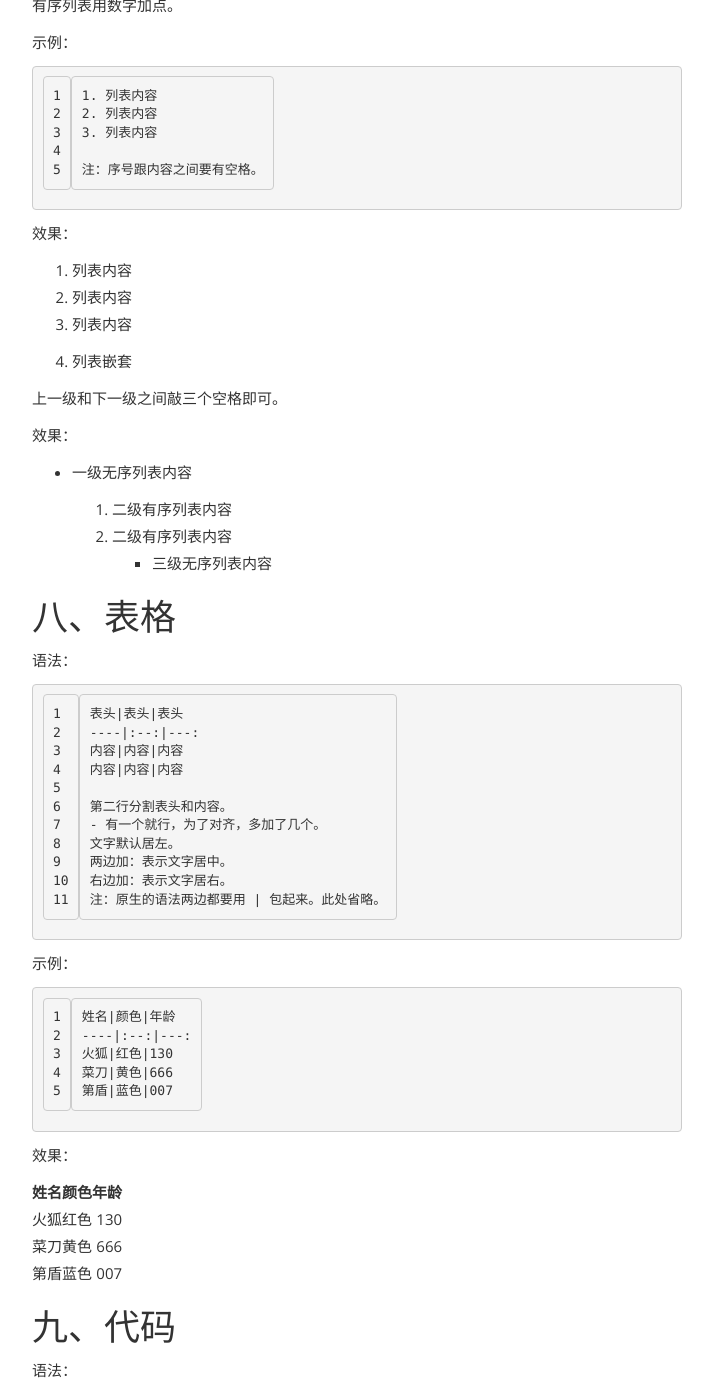
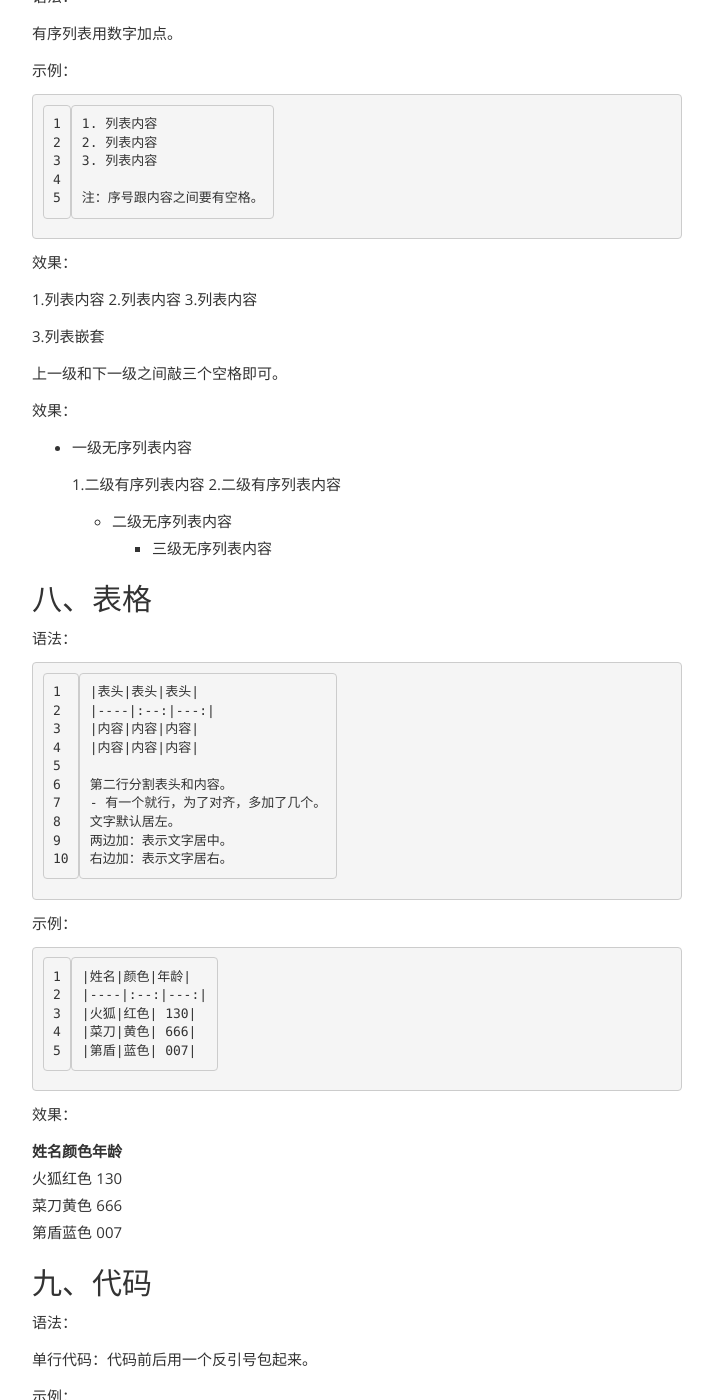
Before and after one commit to KarlBrian/karlbrian.github.io, a Jekyll site: the page built from _posts/2019-05-09-Markdown_Learning.md, in a window 1280 px wide and 1400 px high, scrolled down 4687 px. Shown: the whole window, without its empty margins (283-996 px from the left). Built offline with Jekyll 4.4.1, drawn with Linux system fonts in a browser that asks for light colours; some of the changed text lies outside the part shown.

Commit message:
Update 2019-05-09-Markdown_Learning.md

````diff
--- a/_posts/2019-05-09-Markdown_Learning.md
+++ b/_posts/2019-05-09-Markdown_Learning.md
@@ -10,7 +10,7 @@ Markdown 是一种可以使用普通文本编辑器编写的标记语言，通
 
 本篇文章以学习 markdown 语言为目的，尝试使用 markdown 的各个语法并记录。
 
-# 一、标题
+## 一、标题
 
 在想要设置为标题的文字前面加 # 来表示。
 一个 # 是一级标题，二个 # 是二级标题，以此类推。支持六级标题。
@@ -37,39 +37,47 @@ Markdown 是一种可以使用普通文本编辑器编写的标记语言，通
 ##### 这是五级标题
 ###### 这是六级标题
 
-# 二、字体
+## 二、字体
 
 * 斜体
+
 要倾斜的文字左右分别用一个 * 号包起来。
 
 * 加粗
+
 要加粗的文字左右分别用两个 * 号包起来。
 
 * 斜体加粗
+
 要倾斜和加粗的文字左右分别用三个 * 号包起来。
 
 * 删除线
+
 要加删除线的文字左右分别用两个 ~~ 号包起来。
 
 示例：
 
 ```
+*这是倾斜的文字*
 **这是加粗的文字**
-*这是倾斜的文字*`
 ***这是斜体加粗的文字***
 ~~这是加删除线的文字~~
 ```
 
 效果：
 
+*这是倾斜的文字*
+
 **这是加粗的文字**
-*这是倾斜的文字*`
+
 ***这是斜体加粗的文字***
+
 ~~这是加删除线的文字~~
 
-# 三、引用
+## 三、引用
 
 在引用的文字前加 > 即可。引用也可以嵌套，如加两个 >> 三个 >>> n个 >>>>>>>>>>。
+
 貌似可以一直加下去。
 
 示例：
@@ -86,7 +94,7 @@ Markdown 是一种可以使用普通文本编辑器编写的标记语言，通
 >>这是引用的内容
 >>>>>>>>>>这是引用的内容
 
-# 四、分割线
+## 四、分割线
 
 三个或者三个以上的 - 或者 * 都可以。
 
@@ -108,35 +116,37 @@ Markdown 是一种可以使用普通文本编辑器编写的标记语言，通
 
 可以看出来效果是一样的。
 
-# 五、图片
+## 五、图片
 
 语法：
 
+```
 ![图片alt](图片地址 ''图片title'')
 
 图片alt就是显示在图片下面的文字，相当于对图片内容的解释。
 图片title是图片的标题，当鼠标移到图片上时显示的内容。title可加可不加。
+```
 
 示例：
 
 ```
-![blockchain](https://ss0.bdstatic.com/70cFvHSh_Q1YnxGkpoWK1HF6hhy/it/
-u=702257389,1274025419&fm=27&gp=0.jpg "区块链")
+![blockchain](https://ss0.bdstatic.com/70cFvHSh_Q1YnxGkpoWK1HF6hhy/it/u=702257389,1274025419&fm=27&gp=0.jpg "区块链")
 ```
 
 效果：
 
-![blockchain](https://ss0.bdstatic.com/70cFvHSh_Q1YnxGkpoWK1HF6hhy/it/
-u=702257389,1274025419&fm=27&gp=0.jpg "区块链")
+![blockchain](https://ss0.bdstatic.com/70cFvHSh_Q1YnxGkpoWK1HF6hhy/it/u=702257389,1274025419&fm=27&gp=0.jpg "区块链")
 
 > 上传本地图片待解决
 
-# 六、超链接
+## 六、超链接
 
 语法：
 
+```
 [超链接名](超链接地址 "超链接title")
 title可加可不加。
+```
 
 示例：
 
@@ -148,9 +158,9 @@ title可加可不加。
 
 [百度](http://www.baidu.com)
 
-# 七、列表
+## 七、列表
 
-1. 无序列表
+1.无序列表
 
 语法:
 
@@ -172,7 +182,7 @@ title可加可不加。
    + 列表内容
    * 列表内容
 
-2. 有序列表
+2.有序列表
 
 语法：
 
@@ -190,11 +200,11 @@ title可加可不加。
 
 效果：
 
-   1. 列表内容
-   2. 列表内容
-   3. 列表内容
+   1.列表内容
+   2.列表内容
+   3.列表内容
 
-3. 列表嵌套
+3.列表嵌套
 
 上一级和下一级之间敲三个空格即可。
 
@@ -202,47 +212,47 @@ title可加可不加。
 
 * 一级无序列表内容
 
-   1. 二级有序列表内容
-   2. 二级有序列表内容
+   1.二级有序列表内容
+   2.二级有序列表内容
+   * 二级无序列表内容
       * 三级无序列表内容
 
-# 八、表格
+## 八、表格
 
 语法：
 
 ```
-表头|表头|表头
-----|:--:|---:
-内容|内容|内容
-内容|内容|内容
+|表头|表头|表头|
+|----|:--:|---:|
+|内容|内容|内容|
+|内容|内容|内容|
 
 第二行分割表头和内容。
 - 有一个就行，为了对齐，多加了几个。
 文字默认居左。
 两边加：表示文字居中。
 右边加：表示文字居右。
-注：原生的语法两边都要用 | 包起来。此处省略。
 ```
 
 示例：
 
 ```
-姓名|颜色|年龄
-----|:--:|---:
-火狐|红色|130
-菜刀|黄色|666
-第盾|蓝色|007
+|姓名|颜色|年龄|
+|----|:--:|---:|
+|火狐|红色| 130|
+|菜刀|黄色| 666|
+|第盾|蓝色| 007|
 ```
 
 效果：
 
-姓名|颜色|年龄
-----|:--:|---:
-火狐|红色|130
-菜刀|黄色|666
-第盾|蓝色|007
+|姓名|颜色|年龄|
+|----|:--:|---:|
+|火狐|红色| 130|
+|菜刀|黄色| 666|
+|第盾|蓝色| 007|
 
-# 九、代码
+## 九、代码
 
 语法：
 
@@ -263,12 +273,12 @@ title可加可不加。
 示例：
 
 ```
-```
-function fun(){
-  echo "这是一句非常牛逼的代码";
-}
-fun();
-```
+|```
+|function fun(){
+|  echo "这是一句非常牛逼的代码";
+|}
+|fun();
+|```
 ```
 
 效果：
@@ -279,30 +289,3 @@ function fun(){
 }
 fun();
 ```
-# 十、流程图
-
-语法：
-
-```
-```flow
-st=>start: 开始
-op=>operation: My Operation
-cond=>condition: Yes or No?
-e=>end
-st->op->cond
-cond(yes)->e
-cond(no)->op
-&```
-```
-
-效果：
-
-```flow
-st=>start: 开始
-op=>operation: My Operation
-cond=>condition: Yes or No?
-e=>end
-st->op->cond
-cond(yes)->e
-cond(no)->op
-&```
````
